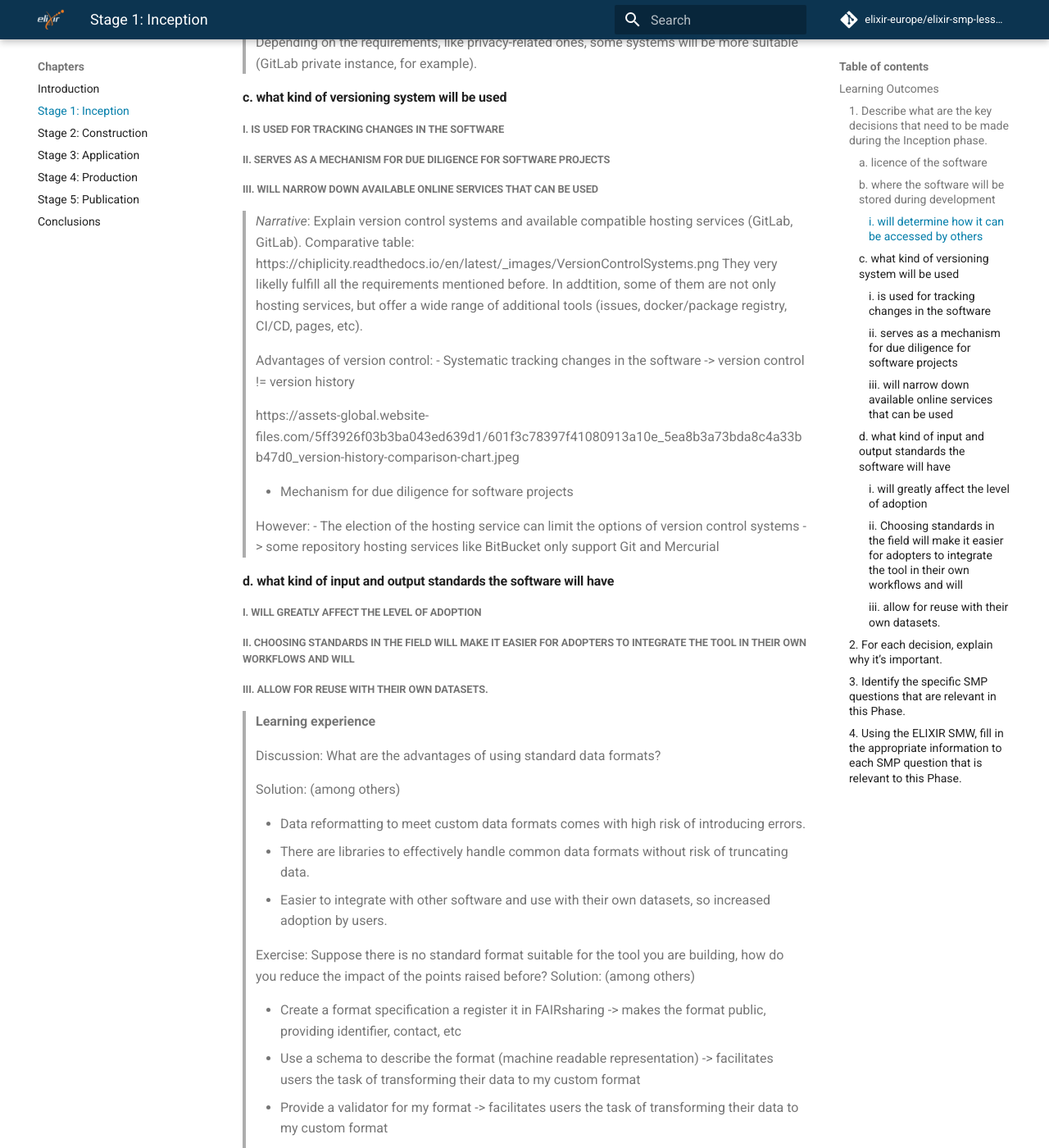
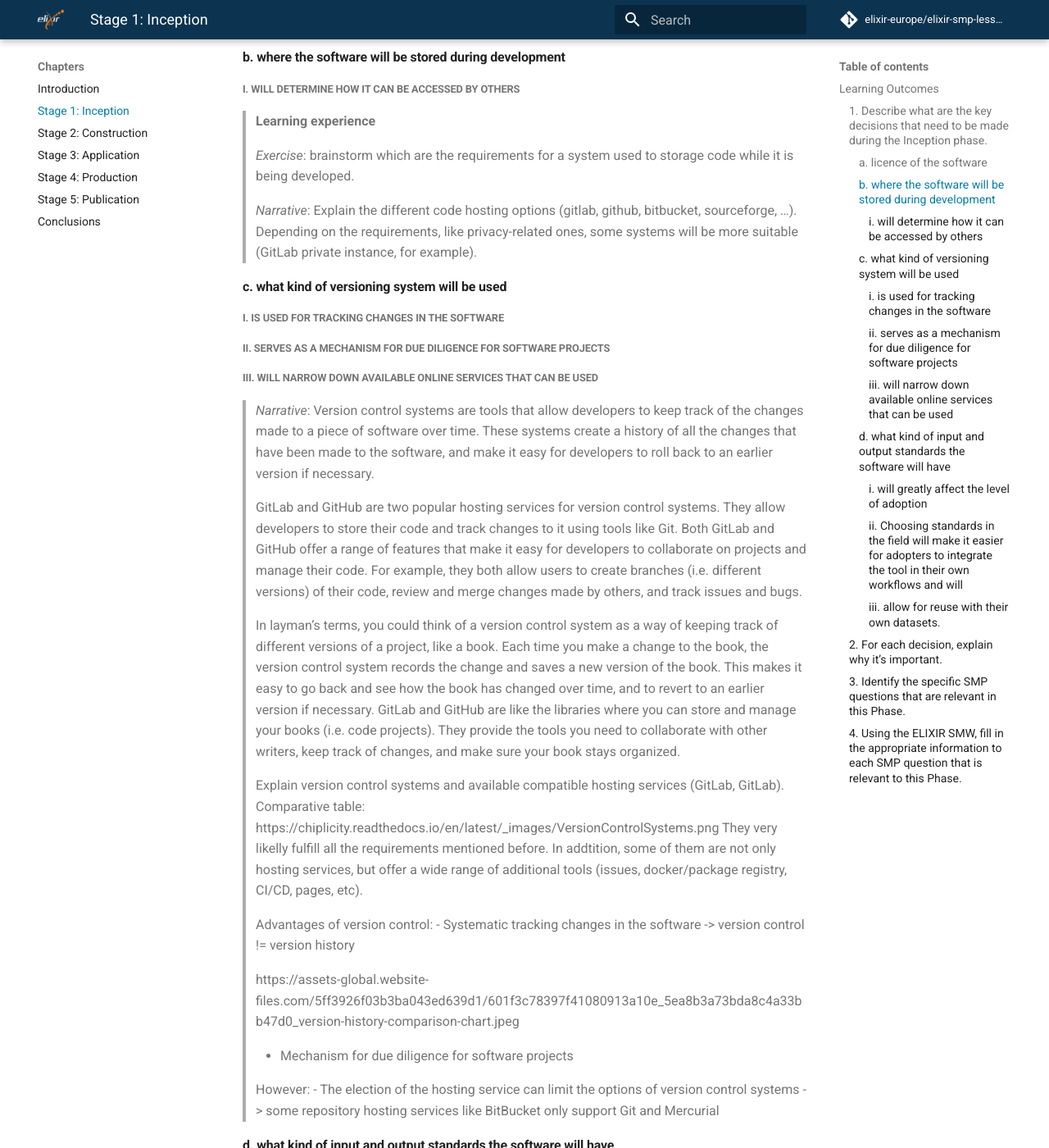
Before and after one commit to elixir-europe/elixir-smp-lesson, an MkDocs documentation site: the page built from docs/chapters/stage1_inception.md, in a window 1280 px wide and 1400 px high, scrolled down 1728 px. Shown: the whole window at 82% size. Built offline with MkDocs 1.6.1 and Material for MkDocs 9.7.7, drawn with Linux system fonts in a browser that asks for light colours; emoji names are drawn with the system emoji font; comment, search, counter and statistics services are not loaded; some of the changed text lies outside the part shown.

Commit message:
Updated stage 1 document
Added some more text in explaining licenses and versioning systems.

```diff
--- a/docs/chapters/stage1_inception.md
+++ b/docs/chapters/stage1_inception.md
@@ -25,6 +25,8 @@
 #### a. licence of the software
 
  > *Narrative*: Explain what a license is. The license will determine the rules for access and use of the software. It is a legal document, usually composed by a lawyer.
+ > A software license is a legal agreement that outlines the terms and conditions under which a piece of software can be used, distributed, and modified. It's essentially a set of rules that govern how the software can be used and by whom.
+ >  When it comes to software licenses, open source licenses are those that allow the source code of the software to be freely distributed and modified. This is in line with the principles of open science, as it allows anyone to access the software and use it for their own purposes. FAIR science, on the other hand, focuses on making sure that scientific data and research can be easily found, accessed, and used by others. A software license that promotes FAIR science would therefore allow others to easily access and use the software, in line with the principles of openness and accessibility.
  > Note for instructor: [Open Source Development - An Introduction To Ownership And Licensing Issues](https://oss-watch.ac.uk/resources/iprguide)
 
  >**Learning experience**
@@ -84,6 +86,12 @@
 ##### iii. will narrow down available online services that can be used
 
 > *Narrative*:
+> Version control systems are tools that allow developers to keep track of the changes made to a piece of software over time. These systems create a history of all the changes that have been made to the software, and make it easy for developers to roll back to an earlier version if necessary.
+>
+> GitLab and GitHub are two popular hosting services for version control systems. They allow developers to store their code and track changes to it using tools like Git. Both GitLab and GitHub offer a range of features that make it easy for developers to collaborate on projects and manage their code. For example, they both allow users to create branches (i.e. different versions) of their code, review and merge changes made by others, and track issues and bugs.
+>
+> In layman's terms, you could think of a version control system as a way of keeping track of different versions of a project, like a book. Each time you make a change to the book, the version control system records the change and saves a new version of the book. This makes it easy to go back and see how the book has changed over time, and to revert to an earlier version if necessary. GitLab and GitHub are like the libraries where you can store and manage your books (i.e. code projects). They provide the tools you need to collaborate with other writers, keep track of changes, and make sure your book stays organized.
+>
 > Explain version control systems and available compatible hosting services (GitLab, GitLab). Comparative table: https://chiplicity.readthedocs.io/en/latest/_images/VersionControlSystems.png
 > They very likelly fulfill all the requirements mentioned before. In addtition, some of them are not only hosting services, but offer a wide range of additional tools (issues, docker/package registry, CI/CD, pages, etc).
 >
```
